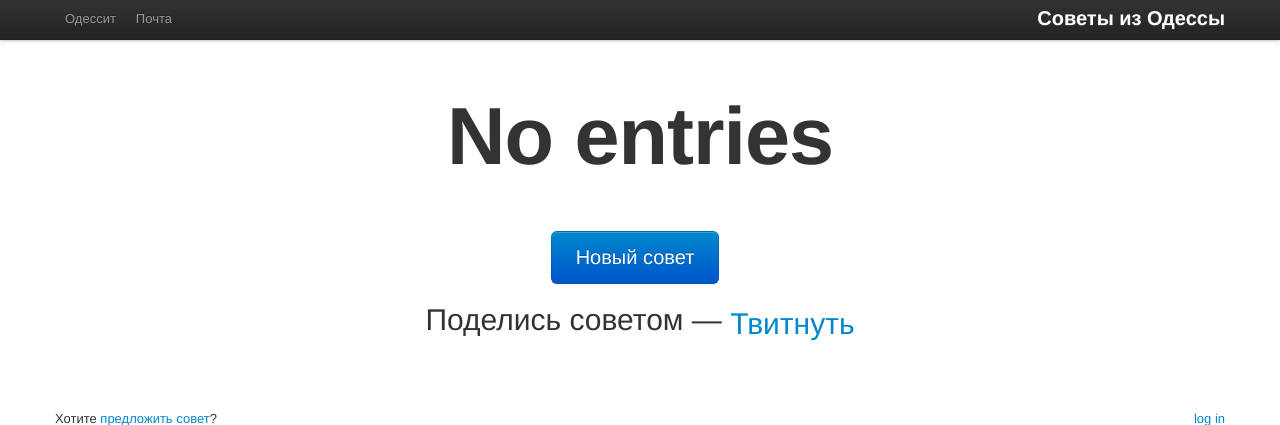
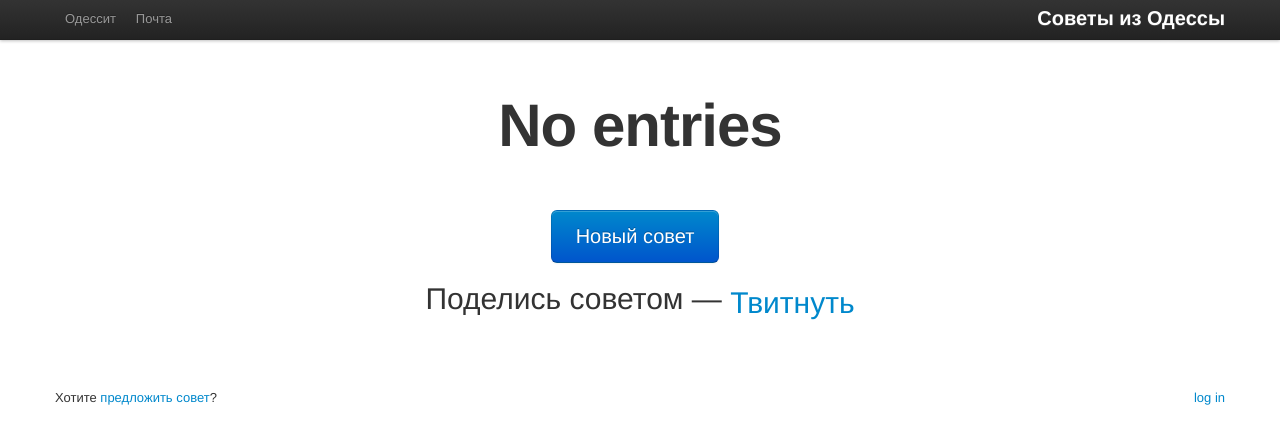
Before and after one commit to xen/advice, a Flask app: page / in a window 1280 px wide. Shown: the top 425 px of the page. Run offline with Flask 2, Linux system fonts and the light colour scheme; data that the repository does not hold is empty; some libraries are stand-ins or nearby versions.

Commit message:
text size

```diff
--- a/static/style.css
+++ b/static/style.css
@@ -5,7 +5,7 @@
 }
 .jumbotron h1 {
   margin-bottom: 9px;
-  font-size: 81px;
+  font-size: 60px;
   font-weight: bold;
   letter-spacing: -1px;
   line-height: 1;
```
